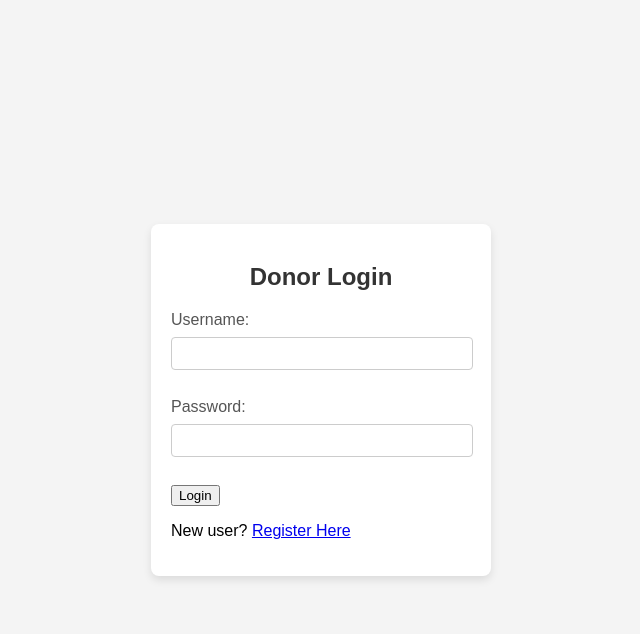
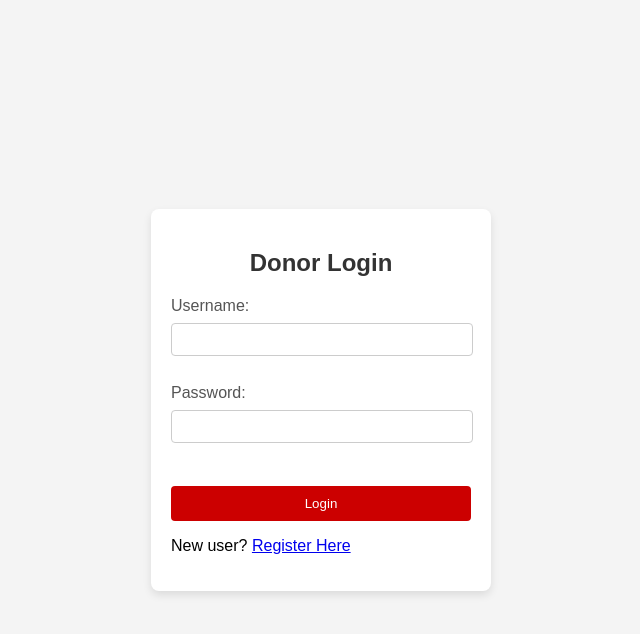
Before and after one commit to Shrilesh-Dhobale/Blood-Bank, a Django app: template templates/donor_login.html in a window 1280 px wide. Shown: the top 634 px of the page, without its empty margins (319-959 px from the left). Run offline with Django 5.2, Linux system fonts and the light colour scheme; the template is opened without the code that fills it, so the values that code supplies are empty.

Commit message:
css for button added

```diff
--- a/static/css/donor_login.css
+++ b/static/css/donor_login.css
@@ -39,3 +39,18 @@ input[type="text"],
     border: 1px solid #ccc;
     border-radius: 4px;
 }
+
+button {
+    width: 100%;
+    padding: 10px;
+    background-color: #cc0000;
+    color: white;
+    border: none;
+    border-radius: 4px;
+    cursor: pointer;
+    margin-top: 15px;
+}
+
+button:hover {
+    background-color: #a40202;
+}
```
Lines whose indentation alone changed are shown as unchanged.
